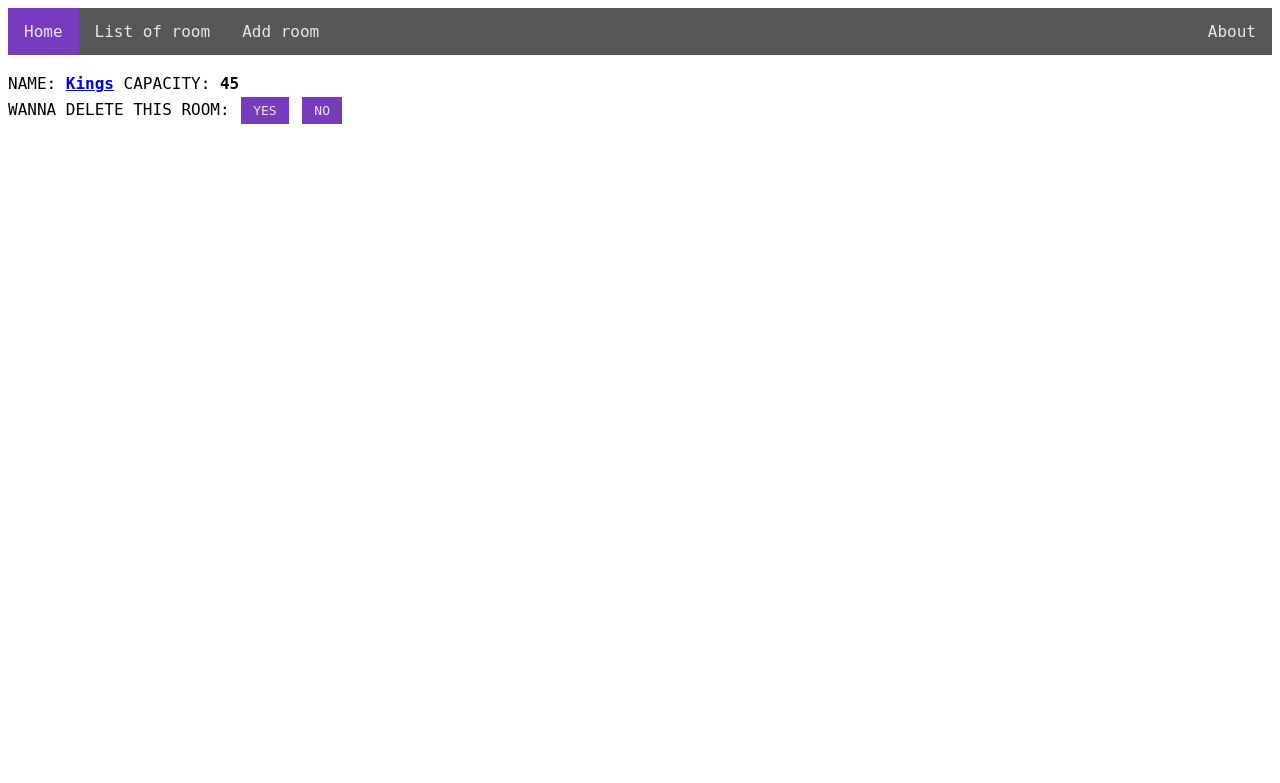
After one commit to P-fury/ConferenceRoomManager, a Django app: page /room/delete/1 in a window 1280 px wide. The commit adds this page. Shown: the top 783 px of the page. Run offline with Django 5.2, Linux system fonts and the light colour scheme; data comes from the database, SQL or seed files in the repository; both versions use the stored data as it was after the commit.

Commit message:
added views/eddit/details of rooms

```diff
--- a/ConferenceroomManager/urls.py
+++ b/ConferenceroomManager/urls.py
@@ -21,7 +21,12 @@ from RoomManager import views
 urlpatterns = [
     path('', views.home, name='home'),
     path('main/', views.main, name='main'),
+    path('rooms', views.rooms, name='rooms'),
+    path('room/<int:id>', views.room_details, name='RoomDetails'),
     path('room/new/', views.AddRoom.as_view(), name='AddRoom'),
-    path('rooms', views.rooms, name='rooms')
+    path('room/edit/<int:id>', views.RoomEdit.as_view(), name='EditRoom'),
+    path('room/delete/<int:id>', views.RoomDelete.as_view(), name='RoomDelete'),
+    path('room/reserve/<int:id>', views.RoomReserve.as_view(), name='RoomReserve'),
+
 
 ]
--- a/RoomManager/models.py
+++ b/RoomManager/models.py
@@ -7,3 +7,13 @@ class Room(models.Model):
     room_name = models.CharField(max_length=255, unique=True)
     room_capacity = models.IntegerField()
     projector = models.BooleanField(default=False)
+
+
+class RoomManager(models.Model):
+    date = models.DateTimeField(auto_now_add=True)
+    room_id = models.ForeignKey(Room, on_delete=models.CASCADE)
+    commentary = models.TextField(blank=True)
+
+
+class Meta:
+    unique_together = ('room_id', 'date')
--- a/RoomManager/views.py
+++ b/RoomManager/views.py
@@ -42,4 +42,58 @@ class AddRoom(View):
 
 def rooms(request):
     rooms_lst = Room.objects.all()
-    return render(request,'rooms.html', {'rooms': rooms_lst})
+    return render(request, 'rooms.html', {'rooms': rooms_lst})
+
+
+def room_details(request, id):
+    room = Room.objects.get(id=id)
+    return render(request, 'room_details.html', {'room': room})
+
+
+class RoomEdit(View):
+    def get(self, request, id):
+        room = Room.objects.get(id=id)
+        return render(request, 'room_edit.html', {"room": room})
+
+    def post(self, request, id):
+        room = Room.objects.get(id=id)
+        room_name = request.POST.get('room_name')
+        if room_name == '':
+            ero = "Room name cannot be empty"
+            return render(request, 'room_edit.html', {'ero': ero, "room": room})
+        # if Room.objects.filter(room_name=room_name).exists():
+        #     ero = "Room name exist"  ======exisitng name of room
+        #     return render(request, 'room_edit.html', {'ero': ero, "room": room})
+        room_capacity = request.POST.get('room_capacity')
+        if room_capacity <= '0':
+            ero = "Room capacity cannot be less then 1"
+            return render(request, 'room_edit.html', {'ero': ero, "room": room})
+        if request.POST.get('checkbox'):
+            checkbox = True
+        else:
+            checkbox = False
+        room.room_name = room_name
+        room.room_capacity = int(room_capacity)
+        room.projector = checkbox
+        room.save()
+        return redirect('rooms')
+
+
+class RoomDelete(View):
+    def get(self, request, id):
+        room = Room.objects.get(id=id)
+        return render(request, 'room_delete.html', {'room': room})
+
+    def post(self, request, id):
+        room = Room.objects.get(id=id)
+        if request.POST.get("YES") == "YES":
+            room.delete()
+            return redirect('rooms')
+        elif request.POST.get("NO") == "NO":
+            return redirect('rooms')
+
+
+class RoomReserve(View):
+    def get(self, request, id):
+        room = Room.objects.get(id=id)
+        return render(request, 'room_reserve.html', {'room': room})
--- /dev/null
+++ b/templates/room_delete.html
@@ -0,0 +1,13 @@
+{% extends 'home.html' %}
+{% block content %}
+{% load static %}
+<link rel="stylesheet" type="text/css" href="{% static 'css/button.css' %}">
+<br>
+    NAME: <a href="{% url "RoomDetails" id=room.id %}"><strong>{{ room.room_name }}</strong></a>
+    CAPACITY: <strong>{{ room.room_capacity }}</strong>
+    <form method="POST">
+    {% csrf_token %}
+     WANNA DELETE THIS ROOM:  <input class="bnt" type="submit" name="YES" value="YES">
+    <input class="bnt" type="submit" name="NO" value="NO">
+    </form>
+{% endblock %}
```
Also changed, not shown: templates/room_details.html (added, +8 -0 lines), templates/room_edit.html (added, +29 -0 lines), templates/rooms.html (+8 -5 lines), RoomManager/migrations/0002_roommanager.py (added), db.sqlite3, templates/room_reserve.html (added).
